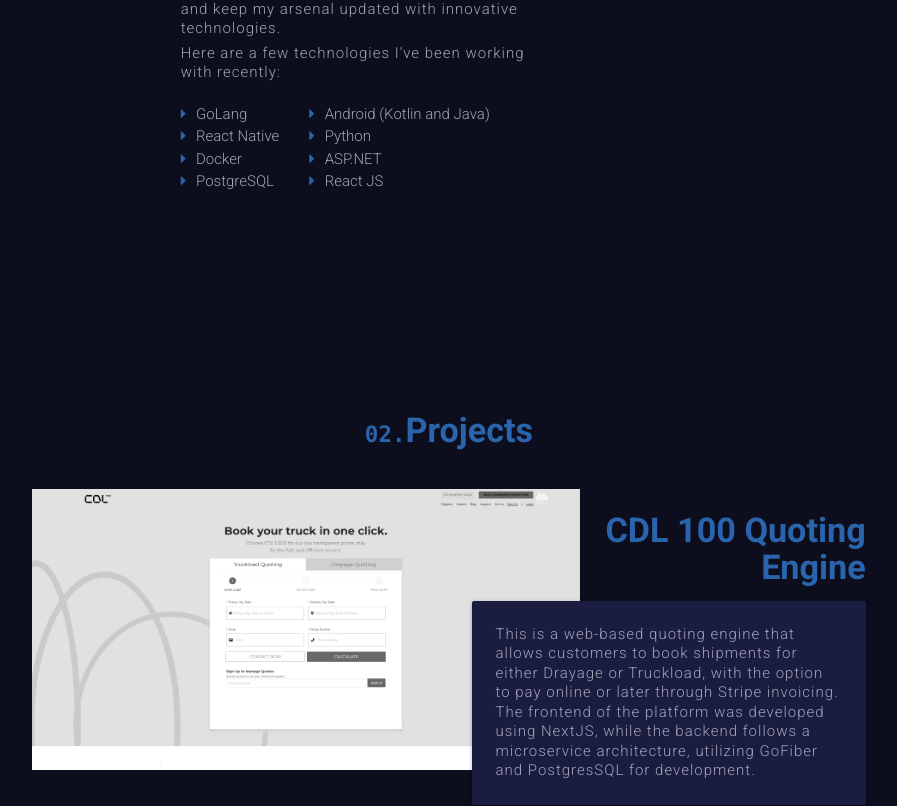
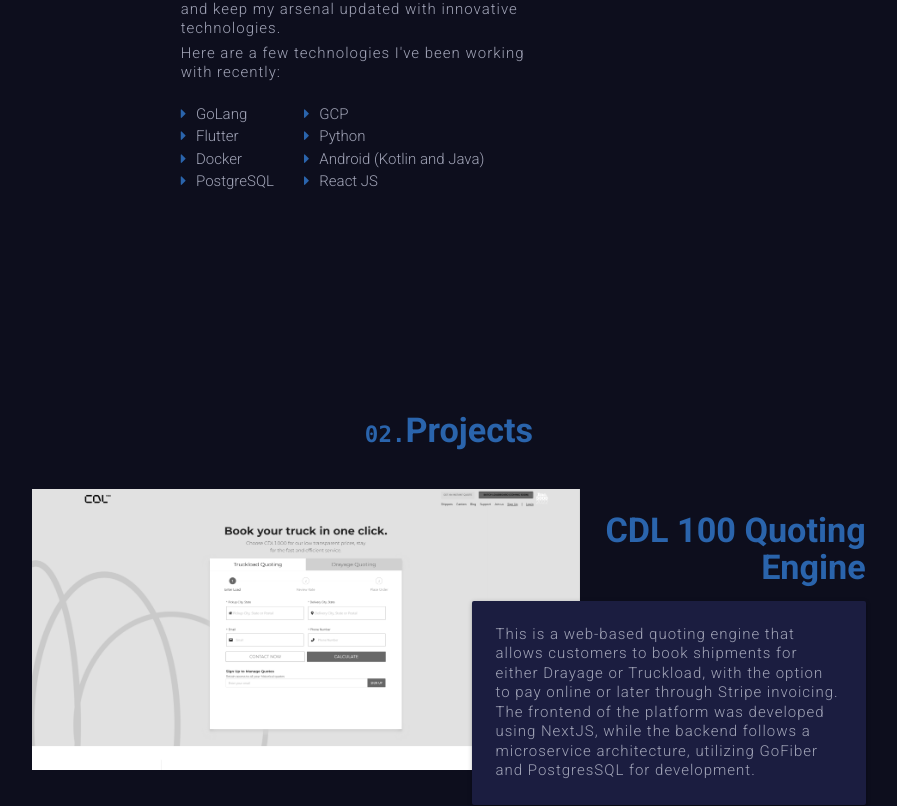
Before and after one commit to saadfarhan124/personal, a React (Create React App) app: page / in a window 1280 px wide. Shown: the part 1272-2078 px from the top of the page, without its empty margins (191-1088 px from the left). Built offline with nearby package versions, Linux system fonts and the light colour scheme.

Commit message:
fixed tech, added updated resume

```diff
--- a/src/components/About/About.component.jsx
+++ b/src/components/About/About.component.jsx
@@ -3,12 +3,10 @@
 
 export const About = () => (
   <section className="container" id="about">
-
     <div className="container">
-
       <div className="row">
         <div className="col m4 s12">
-          <h4 className="heading hvr-underline-from-center" >
+          <h4 className="heading hvr-underline-from-center">
             <code className="section-number ">01.</code>About Me
           </h4>
         </div>
@@ -16,7 +14,14 @@
       <div className="row text-and-image-container">
         <div className="col m8 s12">
           <p>
-          Driven by knowledge, and a general enthusiasm for problem solving, I am an independent software engineer who has brought multiple projects to completion and been an important asset in every project. I have honed my skills to excel in MERN, Python, Android Development and CodeIgniter, focusing on core concepts and not limiting myself to a single stack. I am an ambitious individual who is eager to learn new things and keep my arsenal updated with innovative technologies.
+            Driven by knowledge, and a general enthusiasm for problem solving, I
+            am an independent software engineer who has brought multiple
+            projects to completion and been an important asset in every project.
+            I have honed my skills to excel in MERN, Python, Android Development
+            and CodeIgniter, focusing on core concepts and not limiting myself
+            to a single stack. I am an ambitious individual who is eager to
+            learn new things and keep my arsenal updated with innovative
+            technologies.
           </p>
           {/* <div className="row"> */}
           <p>Here are a few technologies I've been working with recently:</p>
@@ -24,17 +29,16 @@
             <div className="col-sm-6 first-list">
               <ul>
                 <li>GoLang</li>
-                <li>React Native</li>
+                <li>Flutter</li>
                 <li>Docker</li>
                 <li>PostgreSQL</li>
-
               </ul>
             </div>
             <div className="col-sm-6 second-list">
               <ul>
+                <li>GCP</li>
+                <li>Python</li>
                 <li>Android (Kotlin and Java)</li>
-                <li>Python</li>
-                <li>ASP.NET</li>
                 <li>React JS</li>
               </ul>
             </div>
--- a/src/components/Contact/Contact.component.jsx
+++ b/src/components/Contact/Contact.component.jsx
@@ -6,7 +6,7 @@
     <div className="container heading-container">
       <div className="row">
         <h4 className="heading text-center " id="contactHeading">
-          <code className="section-number">05.</code>Get In Touch
+          <code className="section-number">04.</code>Get In Touch
         </h4>
       </div>
     </div>
--- a/src/components/Navbar/Navbar.component.jsx
+++ b/src/components/Navbar/Navbar.component.jsx
@@ -121,7 +121,8 @@
               </li>
               <li className="nav-item load-hidden">
                 <a
-                  href="https://drive.google.com/uc?export=download&id=1EIMS0SBGlKbOJEMsQ0ttayH9X76JIHEA"
+                // https://drive.google.com/file/d/1DFCvsHnHKLKGW9tOYV1knSrbNKtV7DJM/view?usp=sharing
+                  href="https://drive.google.com/uc?export=download&id=1DFCvsHnHKLKGW9tOYV1knSrbNKtV7DJM"
                   download
                   className="waves-effect waves-light btn btn-resume"
                 >
--- /dev/null
+++ b/src/components/Reviews/Reviews.scss
@@ -0,0 +1,5 @@
+@import "../../Globals/Colors/colors";
+
+.designation{
+    color: $primary-color !important;
+}
```
